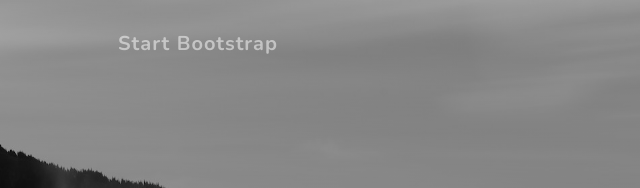
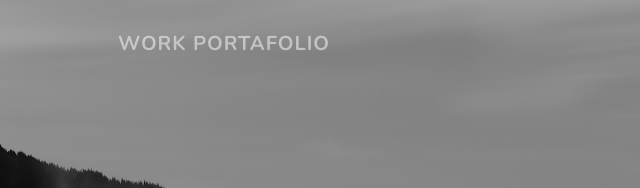
Before and after one commit to vieralejandro/vieralejandro.github.io, a plain HTML site: page index.html in a window 1280 px wide. Shown: the top 188 px of the page, 0-640 px from the left. Drawn offline with nearby package versions, Linux system fonts and the light colour scheme; files whose address does not match are found by name.

Commit message:
Automatizacion Industrial

```diff
--- a/index.html
+++ b/index.html
@@ -19,7 +19,7 @@
         <!-- Navigation-->
         <nav class="navbar navbar-expand-lg navbar-light fixed-top" id="mainNav">
             <div class="container px-4 px-lg-5">
-                <a class="navbar-brand" href="#page-top">Start Bootstrap</a>
+                <a class="navbar-brand" href="#page-top">WORK PORTAFOLIO</a>
                 <button class="navbar-toggler navbar-toggler-right" type="button" data-bs-toggle="collapse" data-bs-target="#navbarResponsive" aria-controls="navbarResponsive" aria-expanded="false" aria-label="Toggle navigation">
                     Menu
                     <i class="fas fa-bars"></i>
```
